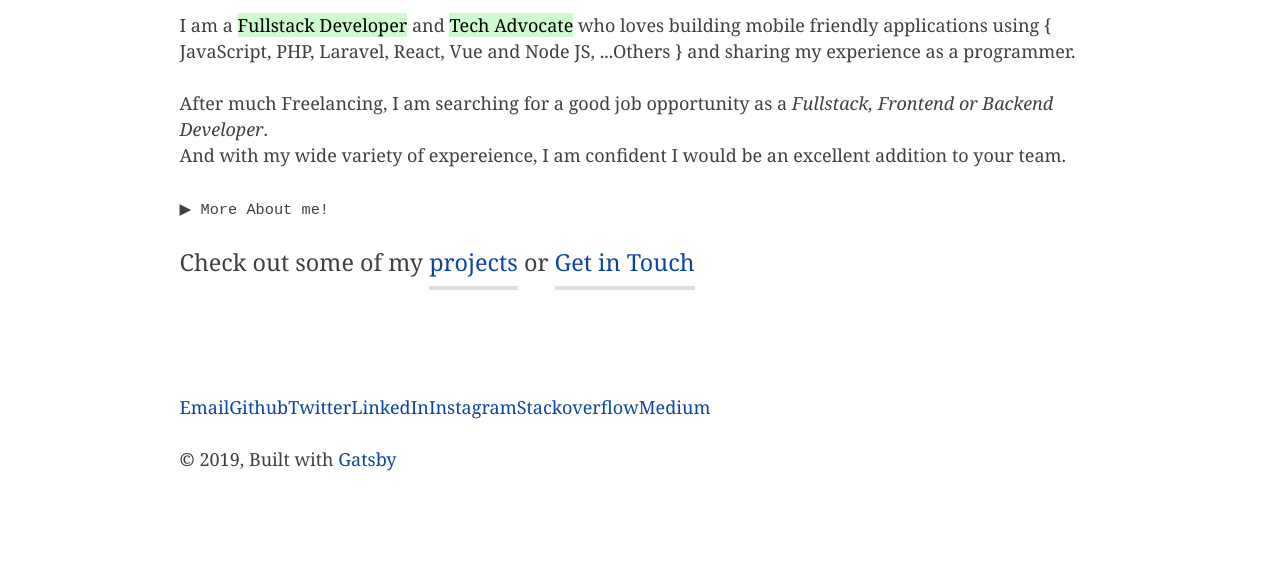
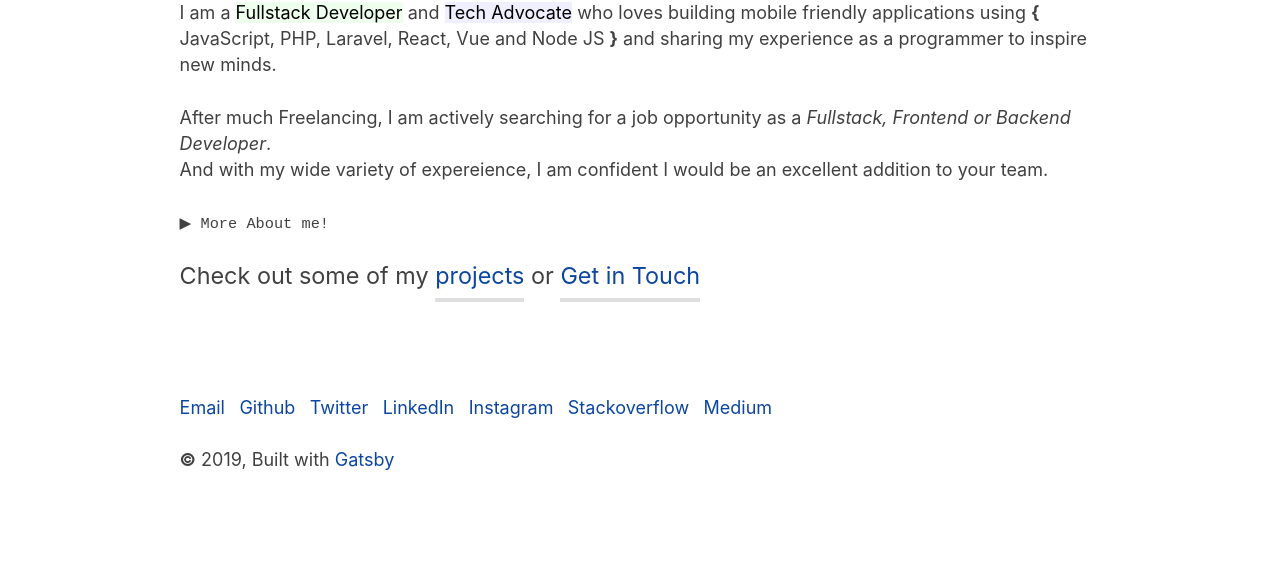
Before and after one commit to tunjioye/me, a Gatsby site: page / in a window 1280 px wide. Shown: the part 228-800 px from the top of the page. Built offline with nearby package versions, Linux system fonts and the light colour scheme; Gatsby itself is replaced by a stand-in of ours.

Commit message:
Changed font-family of body

```diff
--- a/me-md/home.md
+++ b/me-md/home.md
@@ -5,9 +5,9 @@ title: 'Home'
 
 # Hi! I'm Tunji Oyeniran
 
-I am a <mark class="highlight">Fullstack Developer</mark> and <mark class="highlight">Tech Advocate</mark> who loves building mobile friendly applications using { JavaScript, PHP, Laravel, React, Vue and Node JS, ...Others } and sharing my experience as a programmer.
+I am a <mark class="mark-green">Fullstack Developer</mark> and <mark class="mark-blue">Tech Advocate</mark> who loves building mobile friendly applications using **{** JavaScript, PHP, Laravel, React, Vue and Node JS **}** and sharing my experience as a programmer to inspire new minds.
 
-After much Freelancing, I am searching for a good job opportunity as a *Fullstack, Frontend or Backend Developer*.<br />And with my wide variety of expereience, I am confident I would be an excellent addition to your team.
+After much Freelancing, I am actively searching for a job opportunity as a *Fullstack, Frontend or Backend Developer*.<br />And with my wide variety of expereience, I am confident I would be an excellent addition to your team.
 
 <details>
   <summary><samp>&#9654; More About me!</samp></summary>
--- a/src/components/layout.css
+++ b/src/components/layout.css
@@ -629,8 +629,18 @@ pre tt:after {
   justify-content: center;
 }
 
-.highlight {
-  background-color: rgb(207, 250, 207);
+.mark-green {
+  background-color: #eeffee;
+}
+.mark-green:hover, .mark-green:focus {
+  background-color: #ddffdd;
+}
+
+.mark-blue {
+  background-color: #efefff;
+}
+.mark-blue:hover, .mark-blue:focus {
+  background-color: #dfdfff;
 }
 
 a {
@@ -654,6 +664,8 @@ hr {
 
 body {
   color: #404040;
+  font-family: -apple-system, BlinkMacSystemFont, Segoe UI, Roboto, Oxygen,
+    Ubuntu, Cantarell, Fira Sans, Droid Sans, Helvetica Neue, sans-serif;
 }
 
 .text-large {
@@ -670,3 +682,7 @@ a.projects-link:hover {
   border-bottom-color: #3d6bb3;
   text-decoration: none;
 }
+
+a.social-link {
+  margin-right: .8rem;
+}
```
